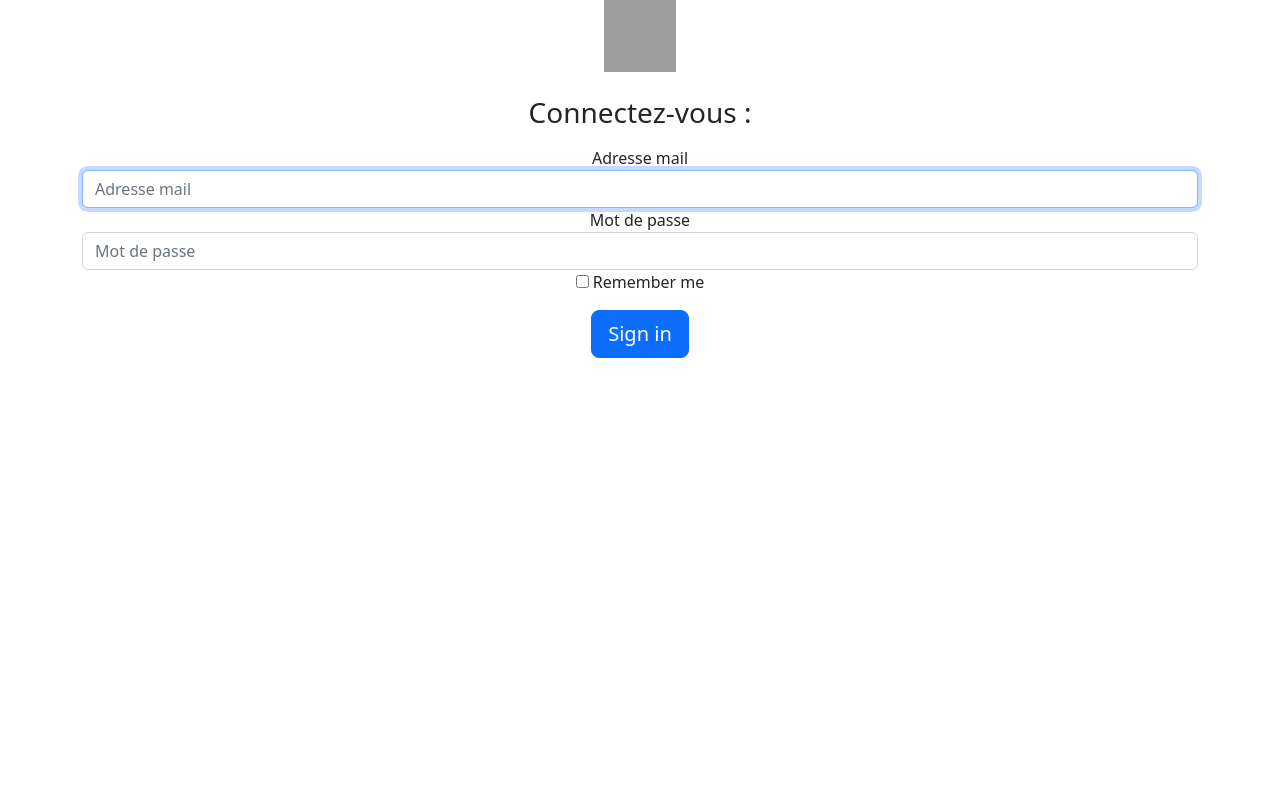
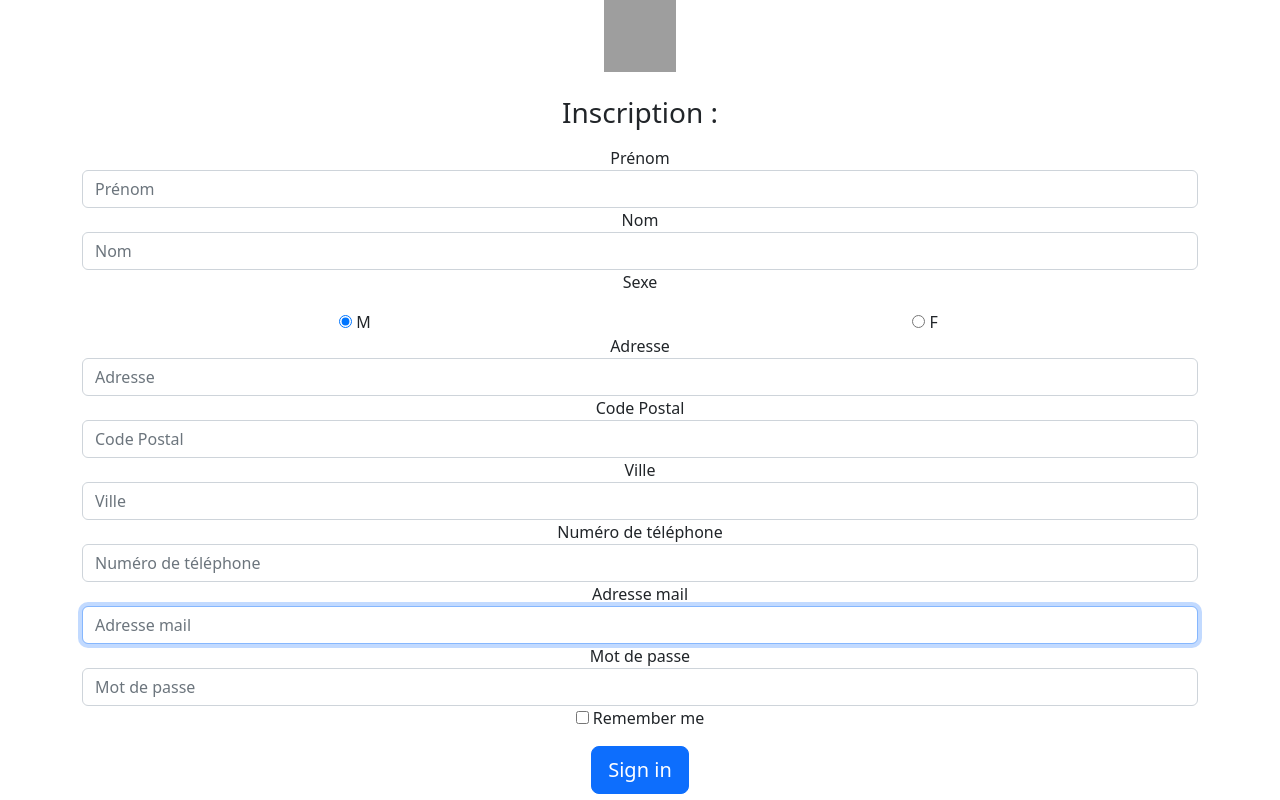
Before and after one commit to flenn77/association, a PHP site: template templates/user/registration.php in a window 1280 px wide. Run offline with PHP 8.4, Linux system fonts and the light colour scheme; the template is opened without the code that fills it, so the values that code supplies are empty; some libraries are stand-ins or nearby versions; grey boxes are pictures that could not be loaded.

Commit message:
ajout affichage login / registration

```diff
--- a/src/Controller/UserController.php
+++ b/src/Controller/UserController.php
@@ -25,7 +25,7 @@ class UserController extends DefaultController{
     {
         // $categories = $this->model->findAll();
         // require_once ROOT."/templates/User/index.php";
-        $this->render("user/index", [
+        $this->render("user/registration", [
             'users' => $this->model->findAll()
         ]);
     }
--- a/templates/base.php
+++ b/templates/base.php
@@ -6,7 +6,7 @@
     <meta name="viewport" content="width=device-width, initial-scale=1.0, shrink-to-fit=no">
     <link href="https://cdn.jsdelivr.net/npm/bootstrap@5.2.2/dist/css/bootstrap.min.css" rel="stylesheet" integrity="sha384-Zenh87qX5JnK2Jl0vWa8Ck2rdkQ2Bzep5IDxbcnCeuOxjzrPF/et3URy9Bv1WTRi" crossorigin="anonymous">
     <script src="https://cdn.jsdelivr.net/npm/bootstrap@5.2.2/dist/js/bootstrap.bundle.min.js" integrity="sha384-OERcA2EqjJCMA+/3y+gxIOqMEjwtxJY7qPCqsdltbNJuaOe923+mo//f6V8Qbsw3" crossorigin="anonymous"></script>
-    <link href="<?= CSS . "signin.css"?>" rel="stylesheet" />
+    <link href="<?= CSS . "login.css"?>" rel="stylesheet" />
     <link href="<?= CSS . "navbar-top-fixed.css"?>" rel="stylesheet" />
     <title>SuperBlog</title>
 </head>
--- a/templates/user/login.php
+++ b/templates/user/login.php
@@ -1,17 +1,17 @@
 <form class="form-signin" method="POST">
 	<img class="mb-4" src="https://i.pinimg.com/736x/32/6d/d0/326dd0cbb4adf96e7c8e24e4efe9ecb3.jpg" alt="" width="72" height="72" />
-	<h1 class="h3 mb-3 font-weight-normal">Connectez-vous :</h1>
+	<h1 class="h3 mb-3 font-weight-normal">Connexion :</h1>
 
 	<label for="inputEmail" class="sr-only">Adresse mail</label>
 	<input type="email" id="inputEmail" name="mail" class="form-control" placeholder="Adresse mail" required autofocus />
 
 	<label for="inputPassword" class="sr-only">Mot de passe</label>
 	<input type="password" id="inputPassword" name="password" class="form-control" placeholder="Mot de passe" required />
-
+<!--
 	<div class="checkbox mb-3">
 		<input type="checkbox" value="remember-me" id="checkboxRememberMe"/>
 		<label for="checkboxRememberMe">Se souvenir</label>
 	</div>
-
+ -->
 	<button class="btn btn-lg btn-primary btn-block" type="submit">Se connecter</button>
 </form>
--- a/templates/user/registration.php
+++ b/templates/user/registration.php
@@ -1,8 +1,38 @@
 <form class="form-signin" method="POST">
 	<img class="mb-4" src="https://i.pinimg.com/736x/32/6d/d0/326dd0cbb4adf96e7c8e24e4efe9ecb3.jpg" alt="" width="72" height="72" />
-	<h1 class="h3 mb-3 font-weight-normal">Connectez-vous :</h1>
+	<h1 class="h3 mb-3 font-weight-normal">Inscription :</h1>
 
-	<label for="inputEmail" class="sr-only">Adresse mail</label>
+    <label for="inputPrenom" class="sr-only">Prénom</label>
+	<input type="text" id="inputPrenom" name="prenom" class="form-control" placeholder="Prénom" required />
+
+	<label for="inputNom" class="sr-only">Nom</label>
+	<input type="text" id="inputNom" name="nom" class="form-control" placeholder="Nom" required />
+
+    <p class="sr-only">Sexe</p>
+    <div class="row">
+        <div class="col">
+            <input type="radio" id="radioM" name="radioSexe" checked />
+            <label for="radioM">M</label>
+        </div>
+        <div class="col">
+            <input type="radio" id="radioF" name="radioSexe"/>
+            <label for="radioF">F</label>
+        </div>
+    </div>
+
+	<label for="inputAdresse" class="sr-only">Adresse</label>
+	<input type="text" id="inputAdresse" name="adresse" class="form-control" placeholder="Adresse" required />
+
+	<label for="inputCodePostal" class="sr-only">Code Postal</label>
+	<input type="number" id="inputCodePostal" name="codePostal" class="form-control" placeholder="Code Postal" required />
+
+    <label for="inputVille" class="sr-only">Ville</label>
+	<input type="text" id="inputVille" name="ville" class="form-control" placeholder="Ville" required />
+
+    <label for="inputTel" class="sr-only">Numéro de téléphone</label>
+	<input type="tel" id="inputTel" name="tel" class="form-control" placeholder="Numéro de téléphone" required />
+
+    <label for="inputEmail" class="sr-only">Adresse mail</label>
 	<input type="email" id="inputEmail" name="mail" class="form-control" placeholder="Adresse mail" required autofocus />
 
 	<label for="inputPassword" class="sr-only">Mot de passe</label>
```
Also changed, not shown: src/css/login.css (renamed from src/css/signin.css).
